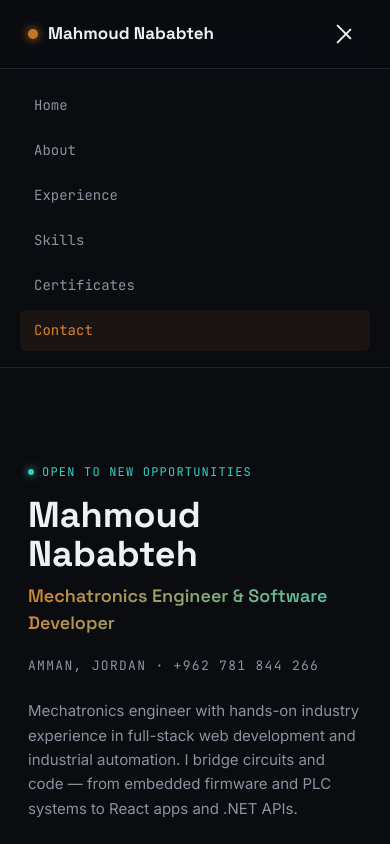
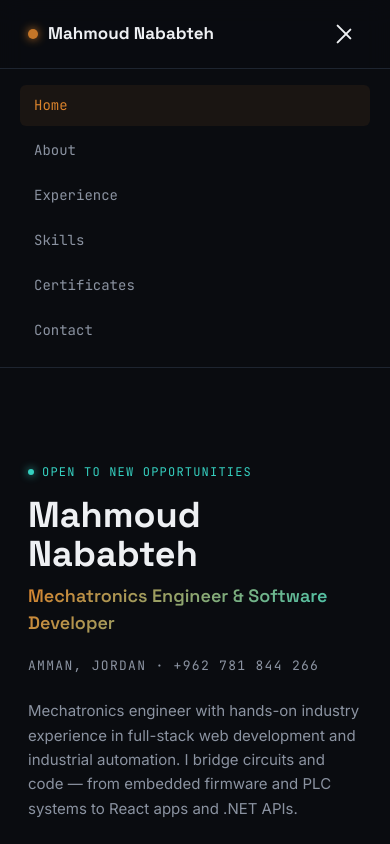
Before and after one commit to mhm2044510/portfolio, a React (Vite) app: page / in a window 390 px wide. Both pictures are taken after a click on the button "Toggle menu". Shown: the top 844 px of the page. Built offline with nearby package versions, Linux system fonts and the light colour scheme.

Commit message:
Add GitHub Pages deployment

```diff
--- a/src/components/Navbar.jsx
+++ b/src/components/Navbar.jsx
@@ -1,11 +1,9 @@
-import React, { useState } from "react";
-
+import { useState } from "react";
 export function Navbar({ NAV_LINKS = [] }) {
   const [isOpen, setIsOpen] = useState(false);
-
   const toggleMenu = () => setIsOpen((prev) => !prev);
   const closeMenu = () => setIsOpen(false);
-
+  const [isActive, setIsActive] = useState("#home");
   return (
     <nav
       className="sticky top-0 z-50 border-b"
@@ -103,9 +101,12 @@ export function Navbar({ NAV_LINKS = [] }) {
             <li key={link.href}>
               <a
                 href={link.href}
-                onClick={closeMenu}
+                onClick={() => {
+                  closeMenu();
+                  setIsActive(link.href);
+                }}
                 className={`nav-link px-3.5 py-2.5 rounded-[6px] transition-all duration-150 block ${
-                  link.href === "#contact" ? "active" : ""
+                  link.href === isActive ? "active" : ""
                 }`}
               >
                 {link.label}
```
